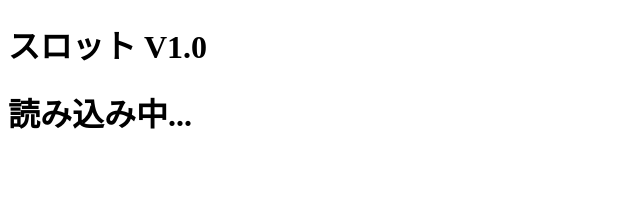
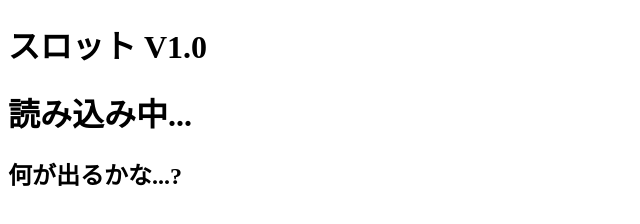
Before and after one commit to kansaisoka-ks562406/Slot_1, a plain HTML site: page index.html in a window 1280 px wide. Shown: the whole page, without its empty margins (0-640 px from the left). Drawn offline with Linux system fonts and the light colour scheme.

Commit message:
Update index.html

```diff
--- a/index.html
+++ b/index.html
@@ -8,6 +8,7 @@
 </head>
 <body>
   <div id=slotNO_1><h1>読み込み中...</h1></div>
+  <div id=comment_1><h2>何が出るかな...?</h2></div>
 </body>
 <footer>
 
```
